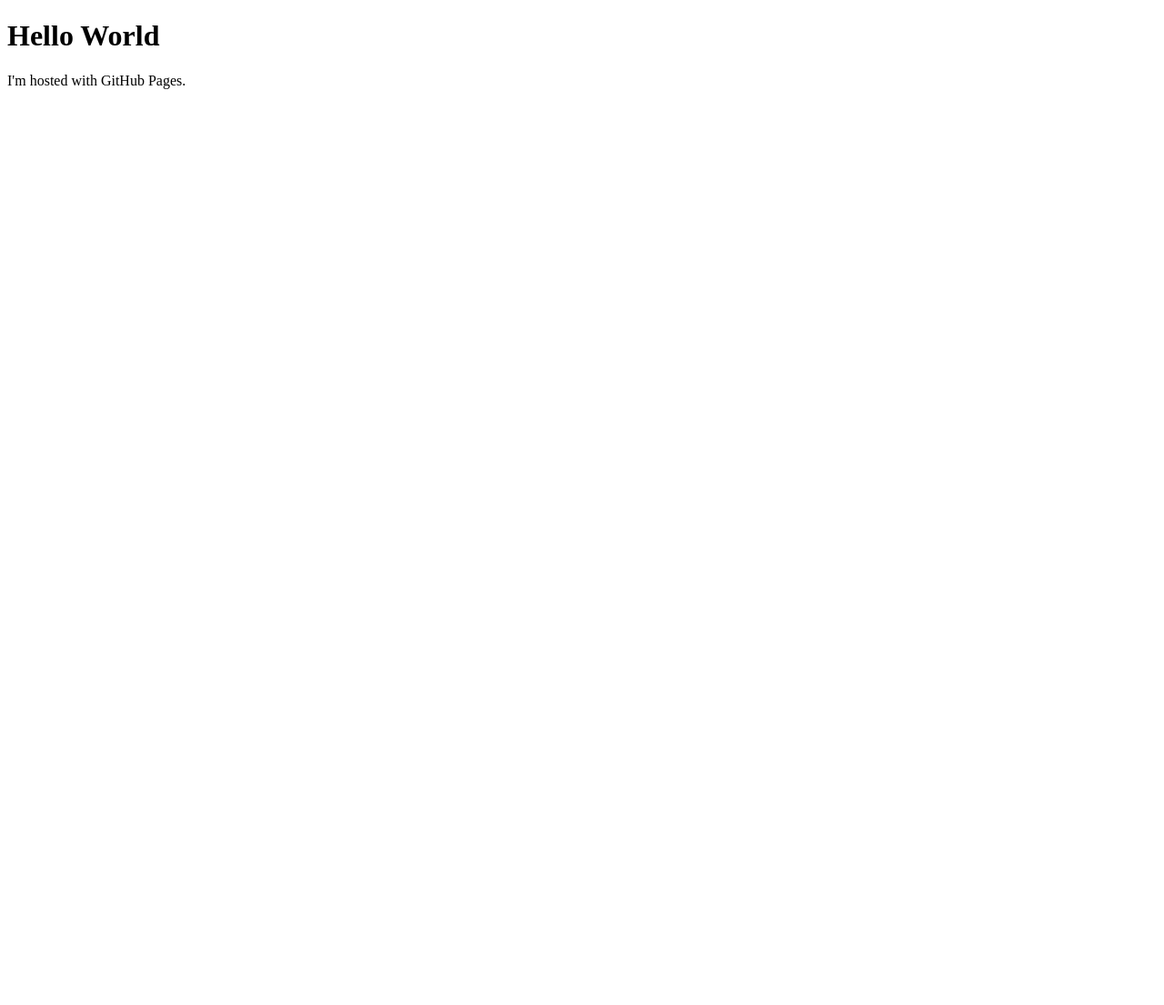
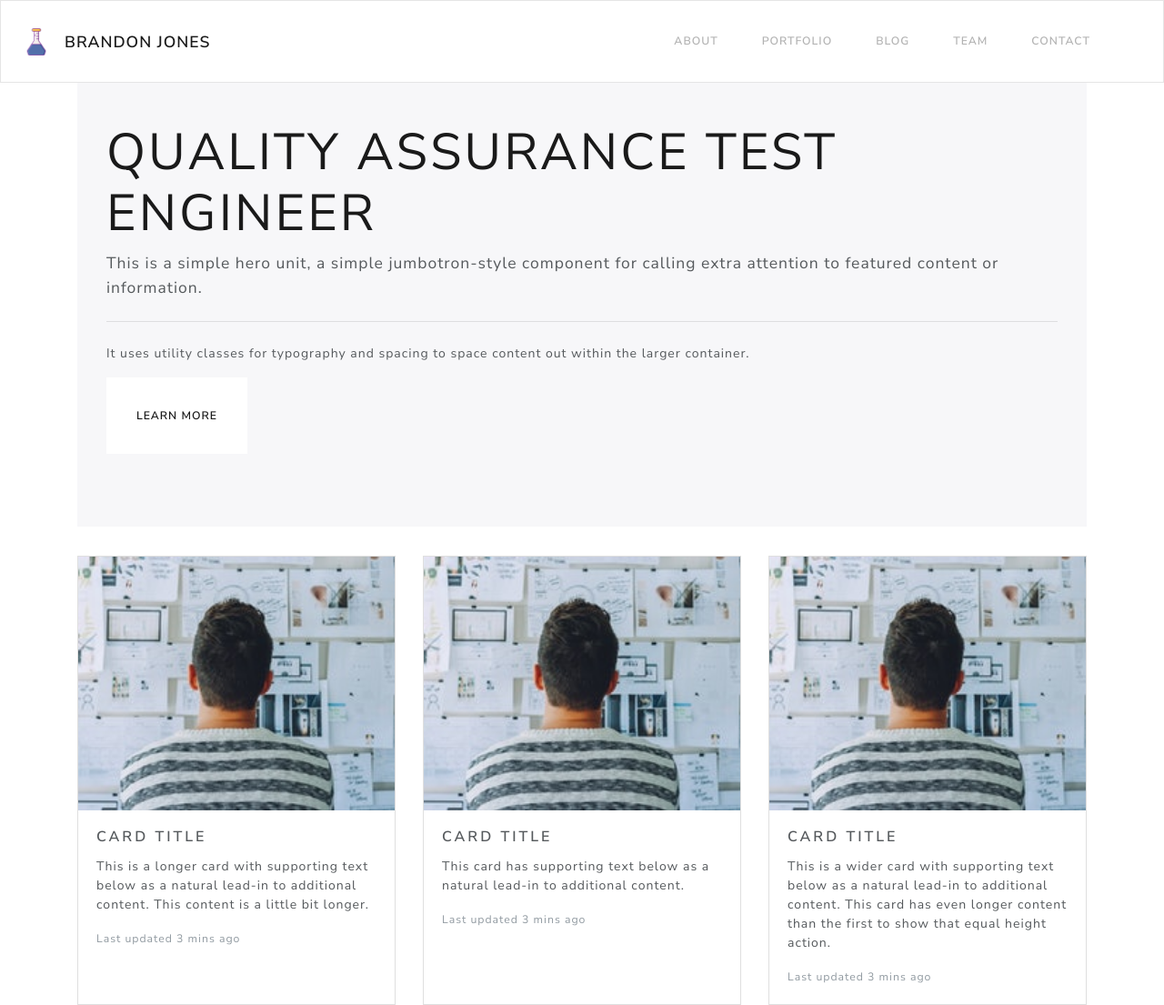
Before and after one commit to cerealfordinner/cerealfordinner.github.io, a plain HTML site: page index.html in a window 1280 px wide. Shown: the whole page at 91% size. Before the commit the page ends 800 px from the top, so only its background shows below. Drawn offline with nearby package versions, Linux system fonts and the light colour scheme.

Commit message:
Added basic header, jumbotron, and cards section

```diff
--- a/index.html
+++ b/index.html
@@ -1,7 +1,96 @@
 <!DOCTYPE html>
 <html>
+
+<head>
+    <meta charset="utf-8" />
+    <meta http-equiv="X-UA-Compatible" content="IE=edge" />
+    <title></title>
+    <meta name="description" content="" />
+    <meta name="viewport" content="width=device-width, initial-scale=1" />
+    <link rel="stylesheet" href="https://stackpath.bootstrapcdn.com/bootswatch/4.5.2/lux/bootstrap.min.css"
+        integrity="sha384-9+PGKSqjRdkeAU7Eu4nkJU8RFaH8ace8HGXnkiKMP9I9Te0GJ4/km3L1Z8tXigpG" crossorigin="anonymous" />
+    <link rel="stylesheet" href="main.css">
+</head>
+
 <body>
-<h1>Hello World</h1>
-<p>I'm hosted with GitHub Pages.</p>
+    <nav class="navbar navbar-expand-lg fixed-top navbar-light bg-light">
+        <img src="assets/flask.png" width="30" height="30" class="d-inline-block align-top ml-2" alt="">
+        <a class="navbar-brand ml-3" href="#">BRANDON JONES</a>
+        <button class="navbar-toggler" type="button" data-toggle="collapse" data-target="#navbarSupportedContent"
+            aria-controls="navbarSupportedContent" aria-expanded="false" aria-label="Toggle navigation">
+            <span class="navbar-toggler-icon"></span>
+        </button>
+        <div class="collapse navbar-collapse justify-content-end" id="navbarSupportedContent">
+            <ul class="navbar-nav mr-4">
+                <li class="nav-item">
+                    <a class="nav-link" data-value="about" href="#">About</a>
+                </li>
+                <li class="nav-item">
+                    <a class="nav-link" data-value="portfolio" href="#">Portfolio</a>
+                </li>
+                <li class="nav-item">
+                    <a class="nav-link" data-value="blog" href="#">Blog</a>
+                </li>
+                <li class="nav-item">
+                    <a class="nav-link" data-value="team" href="#"> Team</a>
+                </li>
+                <li class="nav-item">
+                    <a class="nav-link" data-value="contact" href="#">Contact</a>
+                </li>
+            </ul>
+        </div>
+    </nav>
+    <div class="container">
+        <div class="jumbotron">
+            <h1 class="display-4">Quality Assurance Test Engineer
+            </h1>
+            <p class="lead">
+                This is a simple hero unit, a simple jumbotron-style component for
+                calling extra attention to featured content or information.
+            </p>
+            <hr class="my-4" />
+            <p>
+                It uses utility classes for typography and spacing to space content out
+                within the larger container.
+            </p>
+            <p class="lead">
+                <a class="btn btn-light btn-lg" href="#" role="button">Learn more</a>
+            </p>
+        </div>
+    </div>
+    <div class="container">
+        <div class="card-deck">
+            <div class="card">
+                <img class="card-img-top" src="assets/pexels-startup-stock-photos-212286.jpg" alt="Card image cap">
+                <div class="card-body">
+                    <h5 class="card-title">Card title</h5>
+                    <p class="card-text">This is a longer card with supporting text below as a natural lead-in to
+                        additional
+                        content. This content is a little bit longer.</p>
+                    <p class="card-text"><small class="text-muted">Last updated 3 mins ago</small></p>
+                </div>
+            </div>
+            <div class="card">
+                <img class="card-img-top" src="assets/pexels-startup-stock-photos-212286.jpg" alt="Card image cap">
+                <div class="card-body">
+                    <h5 class="card-title">Card title</h5>
+                    <p class="card-text">This card has supporting text below as a natural lead-in to additional content.
+                    </p>
+                    <p class="card-text"><small class="text-muted">Last updated 3 mins ago</small></p>
+                </div>
+            </div>
+            <div class="card">
+                <img class="card-img-top" src="assets/pexels-startup-stock-photos-212286.jpg" alt="Card image cap">
+                <div class="card-body">
+                    <h5 class="card-title">Card title</h5>
+                    <p class="card-text">This is a wider card with supporting text below as a natural lead-in to
+                        additional
+                        content. This card has even longer content than the first to show that equal height action.</p>
+                    <p class="card-text"><small class="text-muted">Last updated 3 mins ago</small></p>
+                </div>
+            </div>
+        </div>
+    </div>
 </body>
+
 </html>
--- /dev/null
+++ b/main.css
@@ -0,0 +1,3 @@
+body {
+  margin-top: 70px;
+}
```
Also changed, not shown: assets/flask.png (added), assets/pexels-startup-stock-photos-212286.jpg (added).
